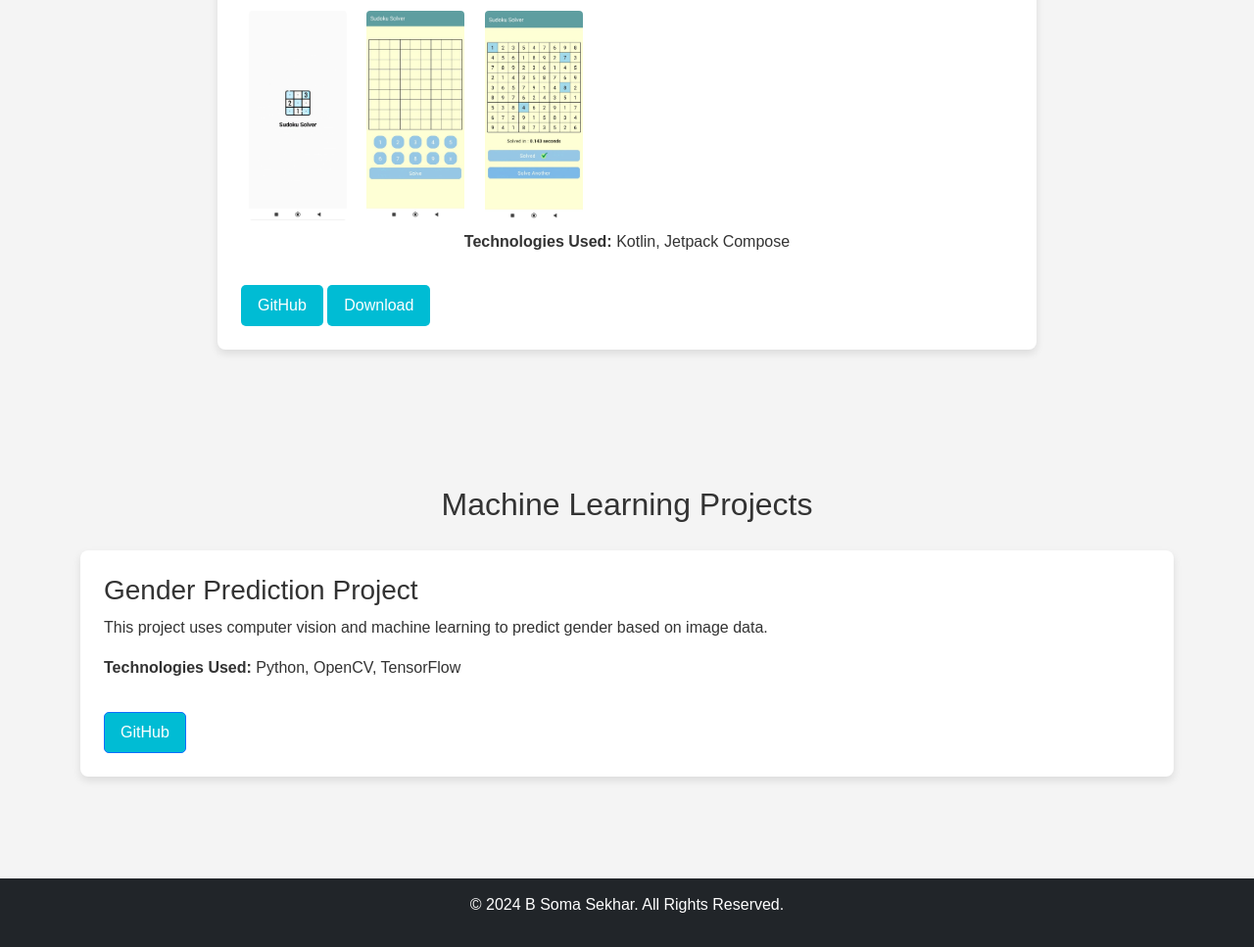
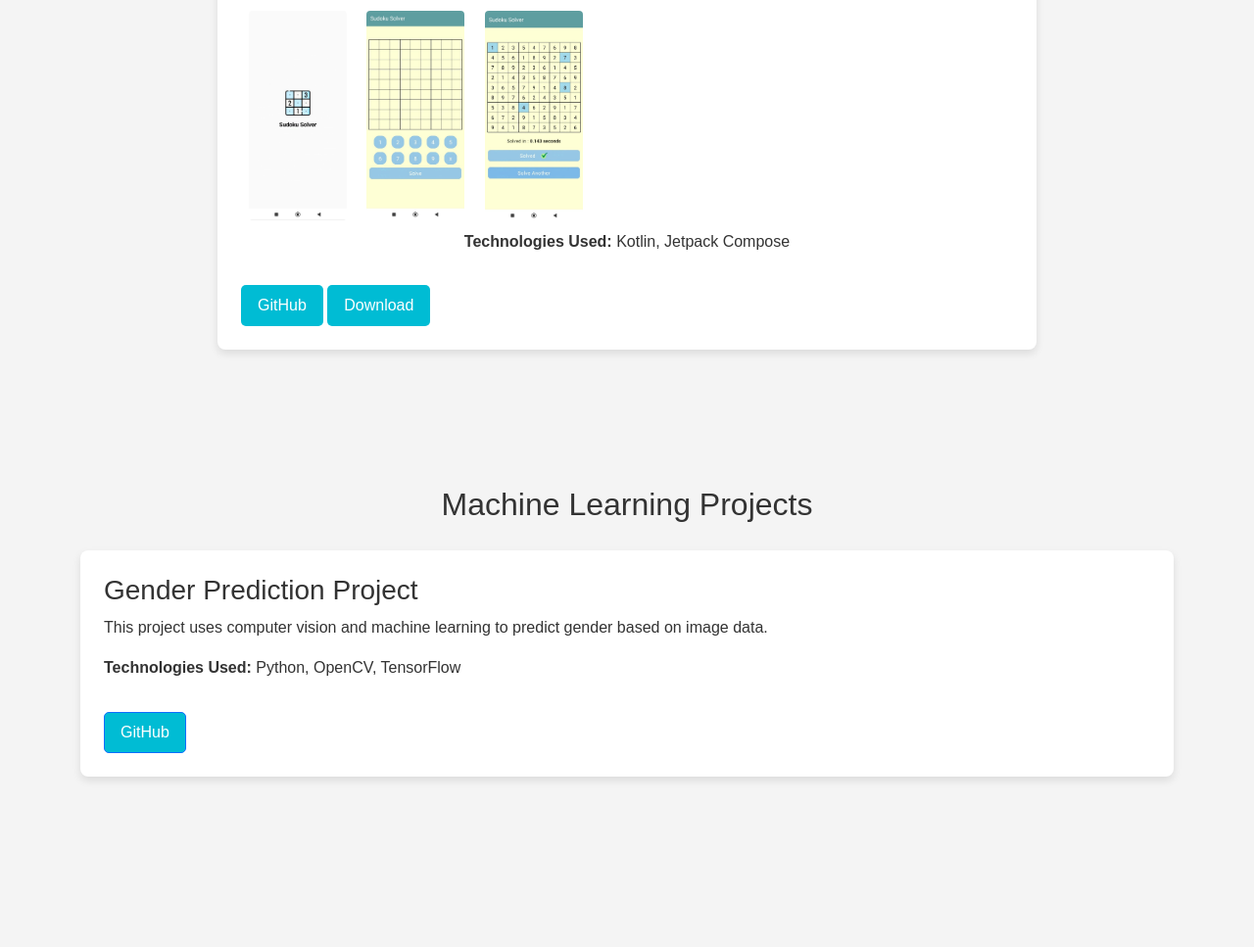
Before and after one commit to Soma1234567/Portfolio, a plain HTML site: page index.html in a window 1280 px wide. Shown: the part 4941-5908 px from the top of the page at 98% size. After the commit the page ends 5838 px from the top, so only its background shows below. Drawn offline with nearby package versions, Linux system fonts and the light colour scheme.

Commit message:
removed footer

```diff
--- a/index.html
+++ b/index.html
@@ -257,10 +257,6 @@
         </div>
     </section>
 
-    <!-- Footer -->
-    <footer class="bg-dark text-white text-center py-3">
-        <p>&copy; 2024 B Soma Sekhar. All Rights Reserved.</p>
-    </footer>
 
     <!-- Add Bootstrap JS and Popper.js -->
     <script src="https://cdn.jsdelivr.net/npm/@popperjs/core@2.11.6/dist/umd/popper.min.js"></script>
```
